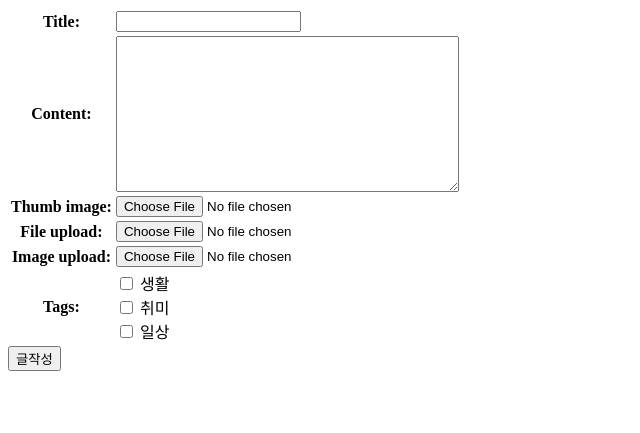
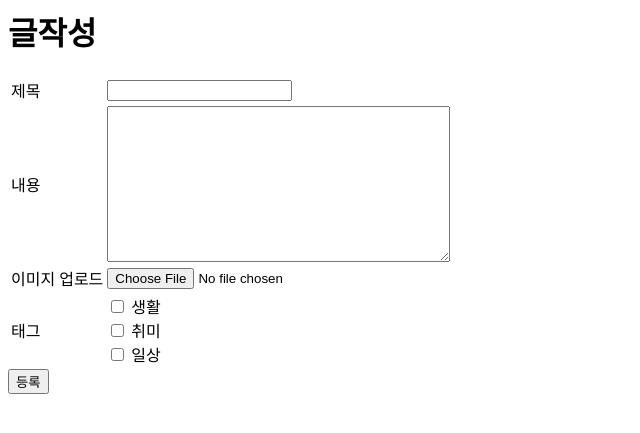
Before and after one commit to hantang820/Django_Blog, a Django app: page /reading_blog/new/ in a window 1280 px wide. Shown: the top 433 px of the page, without its empty margins (0-640 px from the left). Run offline with Django 4.2, Linux system fonts and the light colour scheme; a user stored in the database is signed in; data comes from the database, SQL or seed files in the repository; both versions use the stored data as it was after the commit.

Commit message:
✨ 글작성 페이지 수정

```diff
--- a/reading_blog/forms.py
+++ b/reading_blog/forms.py
@@ -2,13 +2,17 @@ from django import forms
 from .models import Post, Comment, Tag
 
 class PostForm(forms.ModelForm):
-    class Meta:
-        model = Post
-        fields = ['title', 'content', 'thumb_image', 'file_upload', 'image_upload', 'tags']
+    title = forms.CharField(label="제목", max_length=100)
+    content = forms.CharField(label="내용", widget=forms.Textarea)
+    image_upload = forms.ImageField(label="이미지 업로드", required=False)
     tags = forms.ModelMultipleChoiceField(
         queryset=Tag.objects.all(),
         widget=forms.CheckboxSelectMultiple,
         required=False,)
+
+    class Meta:
+        model = Post
+        fields = ['title', 'content', 'file_upload', 'image_upload', 'tags']
 
 class CommentForm(forms.ModelForm):
     class Meta:
@@ -17,6 +21,13 @@ class CommentForm(forms.ModelForm):
 
 
 class TagForm(forms.ModelForm):
+    name = forms.ModelChoiceField(
+        queryset=Tag.objects.all(),
+        empty_label="Select a tag",
+        widget=forms.Select(attrs={'class': 'form-control'}),
+        label="태그"
+    )
+
     class Meta:
         model = Tag
         fields = ['name']
--- a/reading_blog/models.py
+++ b/reading_blog/models.py
@@ -7,8 +7,6 @@ class Post(models.Model):
     )
     title = models.CharField(max_length=100)
     content = models.TextField()
-    thumb_image = models.ImageField(
-        upload_to='reading_blog/images/%Y/%m/%d/', blank=True)
     image_upload = models.ImageField(upload_to='blog/%Y/%m/%d/', blank=True, null=True)
     file_upload = models.FileField(
         upload_to='reading_blog/files/%Y/%m/%d/', blank=True)
@@ -37,6 +35,7 @@ class Comment(models.Model):
     def __str__(self):
         return self.message
 
+
 class Tag(models.Model):
     name = models.CharField(max_length=50, unique=True)
     def __str__(self):
--- a/reading_blog/views.py
+++ b/reading_blog/views.py
@@ -93,6 +93,7 @@ def comment_new(request, pk):
         'form': form,
     })
 
+
 def posttag(request, tag):
     posts = Post.objects.filter(tags__name__iexact=tag)
     return render(request, 'blog/postlist.html', {'posts':posts})
--- a/templates/accounts/form.html
+++ b/templates/accounts/form.html
@@ -1,7 +1,9 @@
+<h1>회원가입</h1>
+
 <form action="" method="post" enctype="multipart/form-data">
     {% csrf_token %}
     <table>
         {{ form.as_table }}
     </table>
-    <input type="submit" value="Submit">
+    <input type="submit" value="입력">
 </form>
--- a/templates/accounts/signup_success.html
+++ b/templates/accounts/signup_success.html
@@ -1,5 +1,5 @@
-회원가입 성공
-짱환영~~~
 
-<a href="{% url 'main:index' %}">메인으로 돌아가기</a>
+
+<p>회원가입이 성공적으로 완료되었습니다.</p>
+
 <a href="{% url 'accounts:login' %}">로그인</a>
--- a/templates/reading_blog/form.html
+++ b/templates/reading_blog/form.html
@@ -1,8 +1,24 @@
+<h1>글작성</h1>
+
 <form action="" method="post" enctype="multipart/form-data">
     {% csrf_token %}
     <table>
-        {{ form.as_table }}
-        {{ tag_form.as_table }}
+        <tr>
+            <td>제목</td>
+            <td>{{ form.title }}</td>
+        </tr>
+        <tr>
+            <td>내용</td>
+            <td>{{ form.content }}</td>
+        </tr>
+        <tr>
+            <td>이미지 업로드</td>
+            <td>{{ form.image_upload }}</td>
+        </tr>
+        <tr>
+            <td>태그</td>
+            <td>{{ form.tags }}</td>
+        </tr>
     </table>
-    <input type="submit" value="글작성">
+    <input type="submit" value="등록">
 </form>
--- a/templates/reading_blog/post_list.html
+++ b/templates/reading_blog/post_list.html
@@ -1,4 +1,4 @@
-<h1>글목록</h1>
+<h1>글 목록</h1>
 
 <table class="table table-bordered mt-2">
     <thead class="table-light">
@@ -40,7 +40,7 @@
 </form>
 
 <a href="{% url 'main:index' %}">메인</a>
-<a href="{% url 'reading_blog:post_new' %}">업로드</a>
+<a href="{% url 'reading_blog:post_new' %}">글작성</a>
 {% if user.is_authenticated %}
 <a href="{% url 'accounts:logout' %}">로그아웃</a>
 {% endif %}
```
Also changed, not shown: db.sqlite3.
